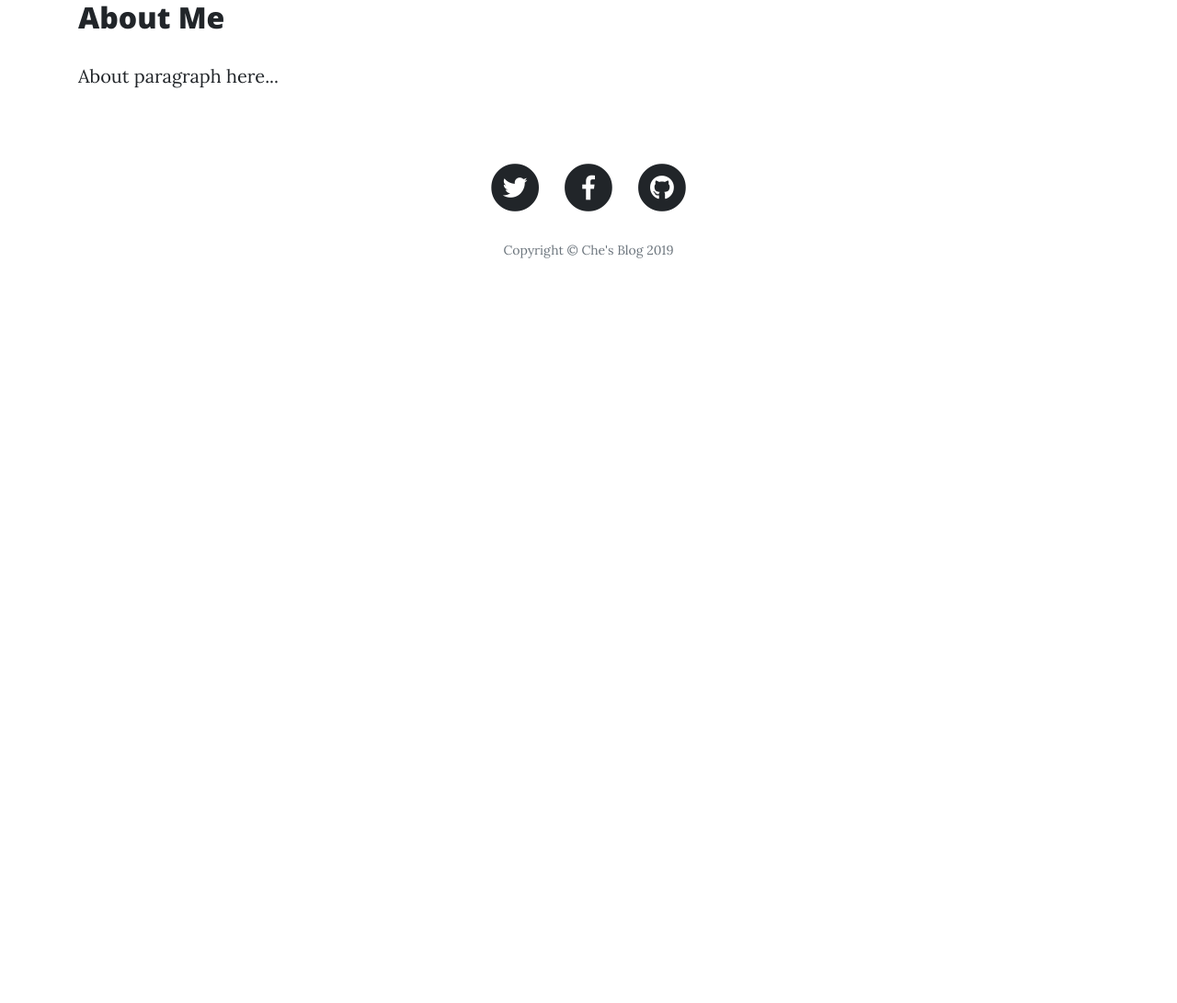
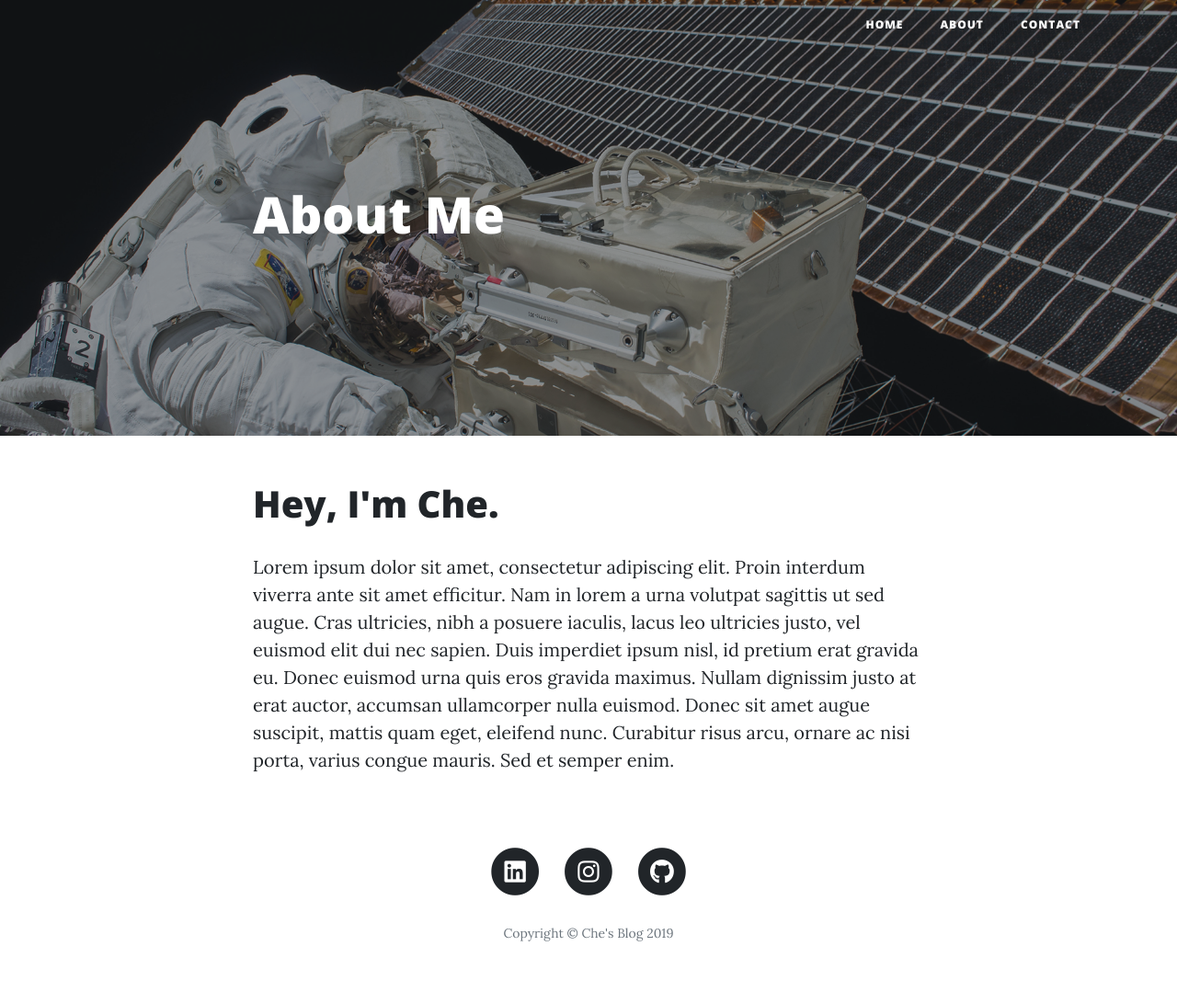
Before and after one commit to CRF2127/Saving_Flowers, a Flask app: page /about in a window 1280 px wide. Shown: the whole page at 92% size. Before the commit the page ends 281 px from the top, so only its background shows below. Run offline with Flask 2, Linux system fonts and the light colour scheme; some libraries are stand-ins or nearby versions.

Commit message:
text updates

```diff
--- a/templates/about.html
+++ b/templates/about.html
@@ -3,12 +3,33 @@
 {% block content %}
 
 <main class="hero-content">
-  <div class = "container">
-    <div class = "section-content">
-      <h2>About Me</h2>
-      <p>About paragraph here...</p>
+
+<header class="masthead" style="background-image: url('{{url_for('static', filename='img/post-bg.jpg')}}')">
+    <div class="overlay"></div>
+    <div class="container">
+      <div class="row">
+        <div class="col-lg-8 col-md-10 mx-auto">
+          <div class="post-heading">
+            <h1>About Me</h1>
+          </div>
+        </div>
+      </div>
     </div>
-  </div>
+  </header>
+
+  <!-- Post Content -->
+  <article>
+    <div class="container">
+      <div class="row">
+        <div class="col-lg-8 col-md-10 mx-auto">
+        	<h1>Hey, I'm Che.</h1>
+          <p>Lorem ipsum dolor sit amet, consectetur adipiscing elit. Proin interdum viverra ante sit amet efficitur. Nam in lorem a urna volutpat sagittis ut sed augue. Cras ultricies, nibh a posuere iaculis, lacus leo ultricies justo, vel euismod elit dui nec sapien. Duis imperdiet ipsum nisl, id pretium erat gravida eu. Donec euismod urna quis eros gravida maximus. Nullam dignissim justo at erat auctor, accumsan ullamcorper nulla euismod. Donec sit amet augue suscipit, mattis quam eget, eleifend nunc. Curabitur risus arcu, ornare ac nisi porta, varius congue mauris. Sed et semper enim.</p>
+        </div>
+      </div>
+    </div>
+  </article>
+
+
 </main>
 
 {% endblock %}
--- a/templates/layout.html
+++ b/templates/layout.html
@@ -55,7 +55,7 @@
                 <a href="#">
                   <span class="fa-stack fa-lg">
                     <i class="fas fa-circle fa-stack-2x"></i>
-                    <i class="fab fa-twitter fa-stack-1x fa-inverse"></i>
+                    <i class="fab fa-linkedin fa-stack-1x fa-inverse"></i>
                   </span>
                 </a>
               </li>
@@ -63,7 +63,7 @@
                 <a href="#">
                   <span class="fa-stack fa-lg">
                     <i class="fas fa-circle fa-stack-2x"></i>
-                    <i class="fab fa-facebook-f fa-stack-1x fa-inverse"></i>
+                    <i class="fab fa-instagram fa-stack-1x fa-inverse"></i>
                   </span>
                 </a>
               </li>
```
Also changed, not shown: templates/post.html (+1 -14 lines), static/img/post-bg.jpg (added).
